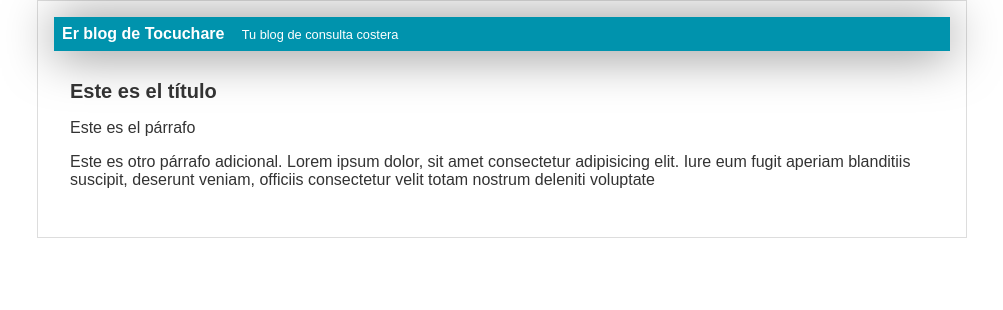
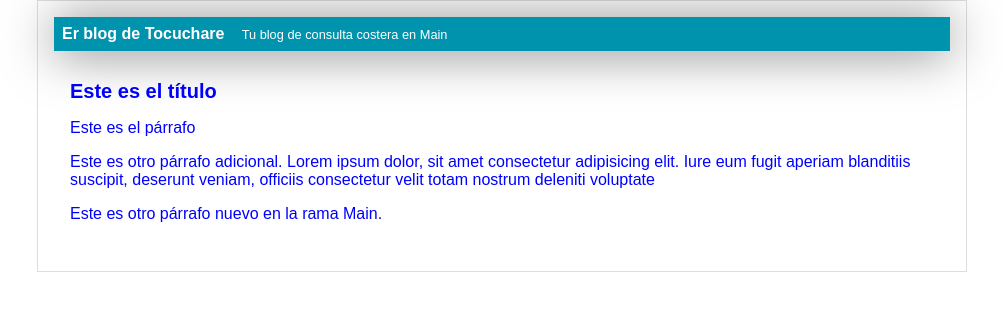
Before and after one commit to ojsanchezg/tocuchare, a plain HTML site: page index.html in a window 1280 px wide. Shown: the whole page, without its empty margins (138-1141 px from the left). Drawn offline with Linux system fonts and the light colour scheme.

Commit message:
feat(tipografía): cambio de color en la tipografía y nuevo párrafo

```diff
--- a/index.html
+++ b/index.html
@@ -10,12 +10,13 @@
     <div id="container">
         <div id="cabecera">
             Er blog de Tocuchare
-            <span id="tagline">Tu blog de consulta costera</span>
+            <span id="tagline">Tu blog de consulta costera en Main</span>
         </div>
         <div id="post">
             <h1>Este es el título</h1>
             <p>Este es el párrafo</p>
             <p>Este es otro párrafo adicional. Lorem ipsum dolor, sit amet consectetur adipisicing elit. Iure eum fugit aperiam blanditiis suscipit, deserunt veniam, officiis consectetur velit totam nostrum deleniti voluptate </p>
+            <p>Este es otro párrafo nuevo en la rama Main.</p>
         </div>
     </div>
 </body>
--- a/style.css
+++ b/style.css
@@ -1,5 +1,5 @@
 body {
-    color: #333;
+    color: #00F;
     text-align: left;
     font-family: "Arial"  ;
     font-size: 16px;
```
